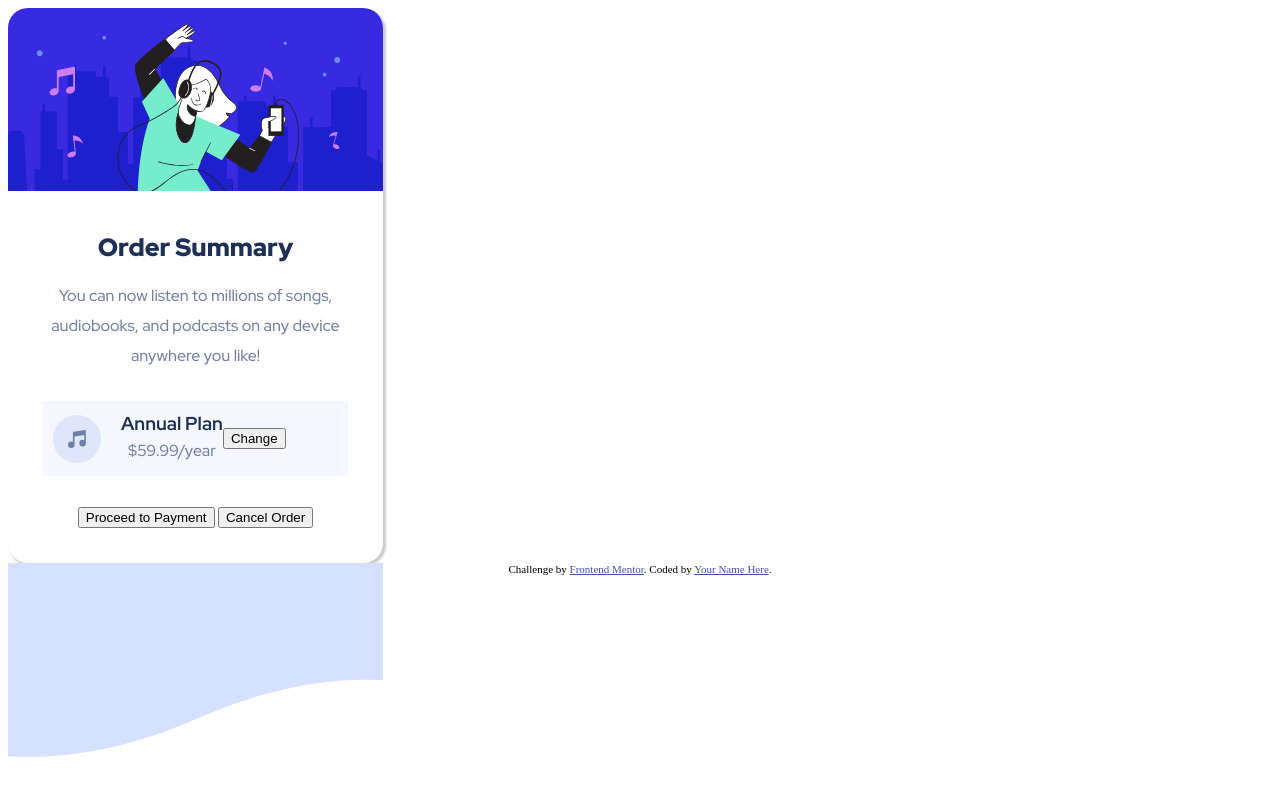
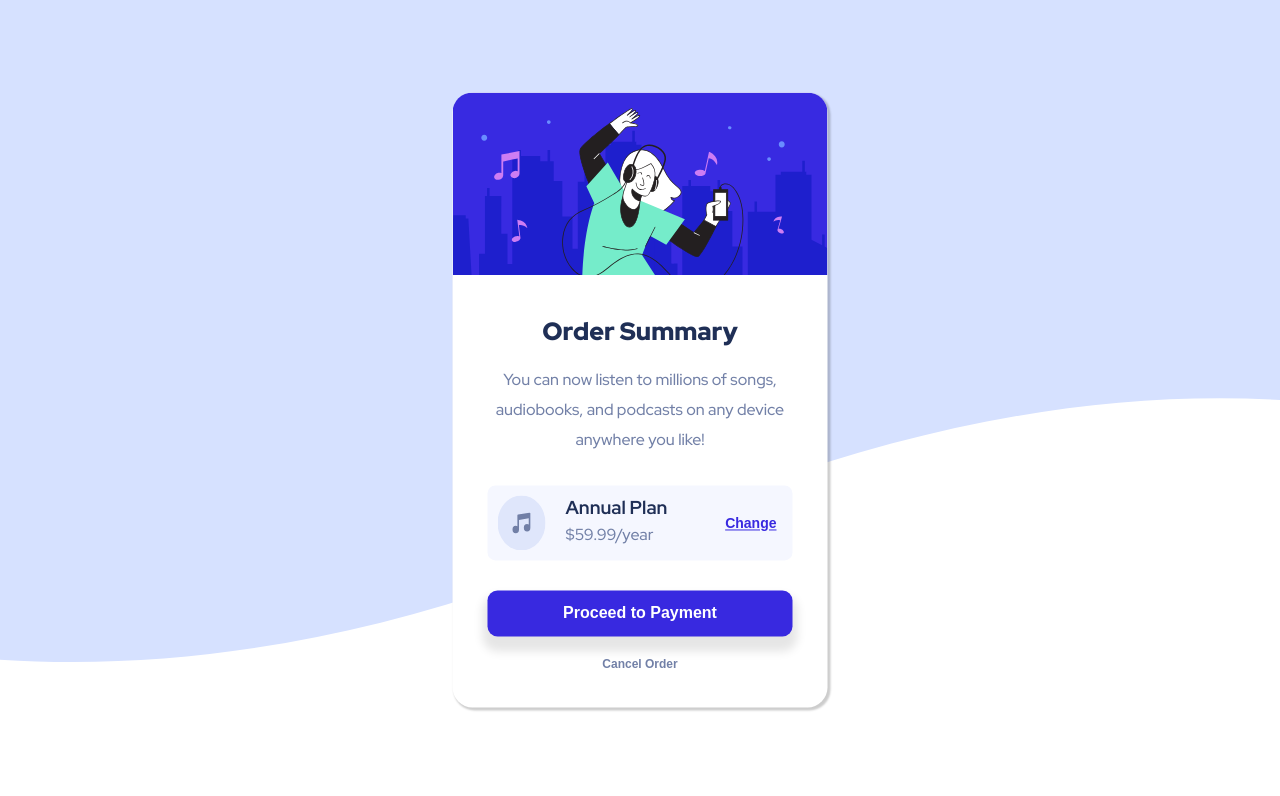
Before and after one commit to spencer-rafada/order-summary-component, a plain HTML site: page index.html in a window 1280 px wide. Drawn offline with Linux system fonts and the light colour scheme.

Commit message:
finished solution

```diff
--- a/index.html
+++ b/index.html
@@ -36,16 +36,20 @@
           You can now listen to millions of songs, audiobooks, and podcasts on
           any device anywhere you like!
         </p>
-        <div class="summary__price">
-          <img src="images/icon-music.svg" alt="music icon" />
+        <div class="summary__price__container">
           <div class="summary__price__info">
-            <h3>Annual Plan</h3>
-            <p>$59.99/year</p>
+            <img src="images/icon-music.svg" alt="music icon" />
+            <div class="summary__price">
+              <h3>Annual Plan</h3>
+              <p>$59.99/year</p>
+            </div>
           </div>
-          <button>Change</button>
+          <button class="button button-change">Change</button>
         </div>
-        <button>Proceed to Payment</button>
-        <button>Cancel Order</button>
+        <div class="summary__price__buttons">
+          <button class="button button-proceed">Proceed to Payment</button>
+          <button class="button button-cancel">Cancel Order</button>
+        </div>
       </div>
     </div>
     <img
--- a/style/style.scss
+++ b/style/style.scss
@@ -7,13 +7,18 @@ $desaturated-blue: hsl(224, 23%, 55%);
 $dark-blue: hsl(223, 47%, 23%);
 
 .summary {
+  position: absolute;
   z-index: 3;
+  top: 50%;
+  left: 50%;
+  transform: translate(-50%, -50%);
   width: 375px;
   font-size: 16px;
   text-align: center;
   font-family: 'Red Hat Display', sans-serif;
   box-shadow: 2px 2px 2px 1px rgba(0, 0, 0, 0.2);
   border-radius: 20px;
+  background-color: white;
   .summary__img {
     img {
       border-top-left-radius: 20px;
@@ -33,19 +38,24 @@ $dark-blue: hsl(223, 47%, 23%);
     p {
       line-height: 30px;
     }
-    .summary__price {
+    .summary__price__container {
       display: flex;
+      justify-content: space-between;
       align-items: center;
       padding: 10px;
       background-color: $very-pale-blue;
       margin-top: 30px;
       margin-bottom: 30px;
-      img {
-        margin-right: 20px;
-      }
+      border-radius: 8px;
       .summary__price__info {
         display: flex;
-        flex-direction: column;
+        flex-direction: row;
+        .summary__price {
+          text-align: left;
+        }
+        img {
+          margin-right: 20px;
+        }
         h3 {
           color: $dark-blue;
           margin: 0 auto;
@@ -54,14 +64,64 @@ $dark-blue: hsl(223, 47%, 23%);
           margin: 0;
         }
       }
+      // put buttons here
     }
   }
+}
+
+.button {
+  font-weight: 700;
+  font-size: 16px;
+  border: 0px;
+  background-color: transparent;
+}
+
+.button-change {
+  font-size: 14px;
+  color: $bright-blue;
+  text-decoration: underline;
+}
+
+.button-change:hover {
+  color: hsl(245, 77%, 61%);
+}
+
+.button:hover {
+  cursor: pointer;
+}
+
+.summary__price__buttons {
+  display: flex;
+  flex-direction: column;
+}
+
+.button-proceed {
+  background-color: $bright-blue;
+  color: white;
+  padding: 14px 16px;
+  border-radius: 10px;
+  box-shadow: 0px 10px 10px 5px rgba(0, 0, 0, 0.1);
+  margin-bottom: 20px;
+}
+
+.button-proceed:hover {
+  background-color: hsl(245, 77%, 61%);
+}
+
+.button-cancel {
+  color: $desaturated-blue;
+  font-size: 12px;
+}
+
+.button-cancel:hover {
+  color: $dark-blue;
 }
 
 // TODO: Figure this out.
 .background__img {
   position: absolute;
-  // top: 0%;
-  // left: 0%;
+  top: 0%;
+  left: 0%;
+  width: 100%;
   z-index: 0;
 }
```
Also changed, not shown: style/style.css, 1 other file.
